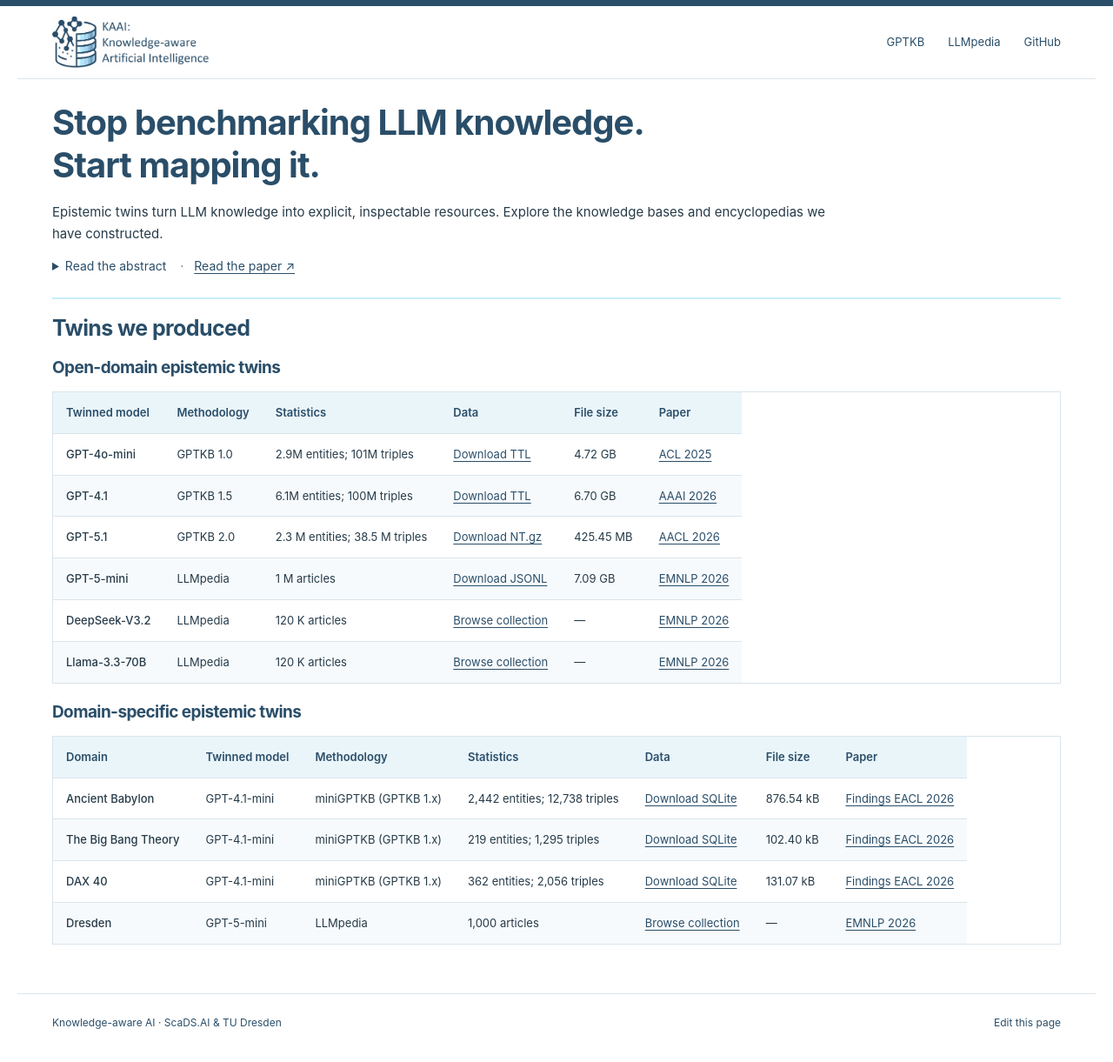
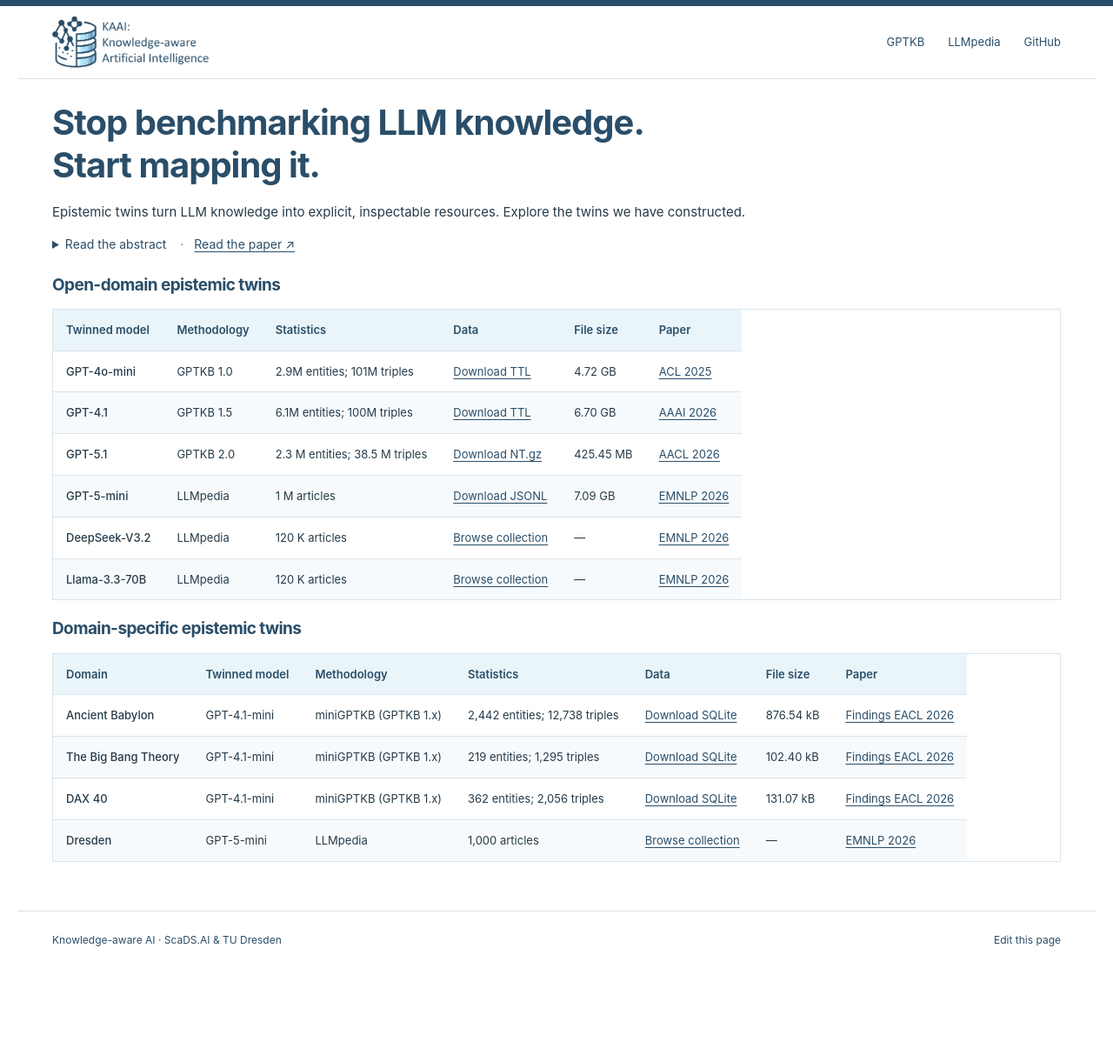
Before and after one commit to Knowledge-aware-AI/epistemic-twins, a Jekyll site: the page built from index.md, in a window 1280 px wide. Shown: the whole page at 87% size. Built offline with Jekyll 4.4.1, drawn with Linux system fonts in a browser that asks for light colours; after the commit the page ends 1126 px from its top, so only the background shows below that.

Commit message:
Update index.md

```diff
--- a/index.md
+++ b/index.md
@@ -5,7 +5,7 @@ title: Epistemic twins
 
 # Stop benchmarking LLM knowledge.<br>Start mapping it.
 
-Epistemic twins turn LLM knowledge into explicit, inspectable resources. Explore the knowledge bases and encyclopedias we have constructed.
+Epistemic twins turn LLM knowledge into explicit, inspectable resources. Explore the twins we have constructed.
 
 <details class="abstract" markdown="1">
 <summary>Read the abstract <span class="paper-link">· <a href="https://zenodo.org/records/22661249">Read the paper ↗</a></span></summary>
@@ -15,8 +15,6 @@ Large Language Models (LLMs) are opaque artifacts. Subsymbolic by design, they a
 From [*Epistemic Twins: Enabling a Symbolic Science of Language Model Knowledge*](https://zenodo.org/records/22661249), Simon Razniewski, Shrestha Ghosh, Luca Giordano, Yujia Hu, Josua Kowalzik, and Tuan-Phong Nguyen. AKBC 2026.
 
 </details>
-
-## Twins we produced
 
 ### Open-domain epistemic twins
 
```
